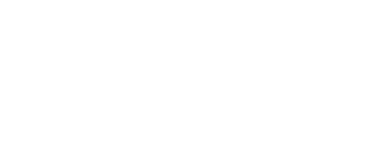
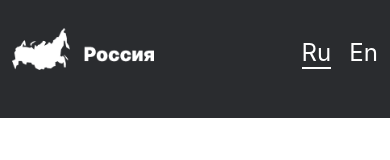
Before and after one commit to overdue23/russian-travel, a plain HTML site: page index.html in a window 390 px wide. Drawn offline with Linux system fonts and the light colour scheme.

Commit message:
Блок header

```diff
--- /dev/null
+++ b/blocks/header/__lang-link/_active/header__lang-link_active.css
@@ -0,0 +1,3 @@
+.header__lang-link_active {
+	border-bottom: 2px solid #ffffff;
+ }
--- /dev/null
+++ b/blocks/header/__lang-link/header__lang-link.css
@@ -0,0 +1,4 @@
+.header__lang-link {
+	color: #ffffff;
+	text-decoration: none;
+ }
--- /dev/null
+++ b/blocks/header/__lang-links/header__lang-links.css
@@ -0,0 +1,20 @@
+.header__lang-links {
+	font-size: 1.5rem;
+	line-height: 1.4375rem;
+	font-weight: normal;
+	margin: 0;
+	padding: 0 0 0.375rem;
+	list-style-type: none;
+	display: grid;
+	grid-template-columns: repeat(2, min-content);
+	grid-template-rows: min-content;
+	grid-column-gap: 1.125rem;
+ }
+
+ @media screen and (max-width: 320px) {
+	.header__lang-links {
+	  font-size: 1.125rem;
+	  line-height: 1.25rem;
+	  padding-bottom: 0.5rem;
+	}
+ }
--- /dev/null
+++ b/blocks/header/__logo/header__logo.css
@@ -0,0 +1,12 @@
+.header__logo {
+  width: 176px;
+  height: 52px;
+  object-fit: cover;
+}
+
+@media screen and (max-width: 425px) {
+  .header__logo {
+    width: 142px;
+    height: 42px;
+  }
+}
--- /dev/null
+++ b/blocks/header/header.css
@@ -0,0 +1,43 @@
+@import url('__lang-link/_active/header__lang-link_active.css');
+@import url('__lang-link/header__lang-link.css');
+@import url('__lang-links/header__lang-links.css');
+
+.header {
+  max-width: 1184px;
+  padding: 1.75rem 0 3rem;
+  margin: 0 auto;
+  display: flex;
+  align-items: flex-end;
+  justify-content: space-between;
+}
+
+@media screen and (max-width: 1280px) {
+  .header {
+    width: 92.5%;
+  }
+}
+
+@media screen and (min-width: 1280px) {
+	.header {
+	  padding-bottom: 3.5rem;
+	}
+ }
+
+@media screen and (max-width: 1024px) {
+  .header {
+    width: 90.625%;
+  }
+}
+
+@media screen and (max-width: 768px) {
+  .header {
+    width: 93.75%;
+  }
+}
+
+@media screen and (max-width: 320px) {
+  .header {
+	 padding-top: 1rem;
+    width: 90%;
+  }
+}
--- a/index.html
+++ b/index.html
@@ -11,7 +11,13 @@
 </head>
 <body>
 	<div class="page">
-
+		<header class="header">
+			<img src="./images/header/__logo.png" alt="Логотип" class="header__logo">
+			<ul class="header__lang-links">
+				<li><a href="#" class="header__lang-link header__lang-link_active">Ru</a></li>
+				<li><a href="#" class="header__lang-link">En</a></li>
+			</ul>
+		</header>
 
 	</div>
 </body>
--- a/pages/index.css
+++ b/pages/index.css
@@ -1,3 +1,6 @@
 @import url(../vendor/normalize.css);
 
 @import url(../blocks/page/page.css);
+
+@import url(../blocks/header/header.css);
+@import url(../blocks/header/__logo/header__logo.css);
```
